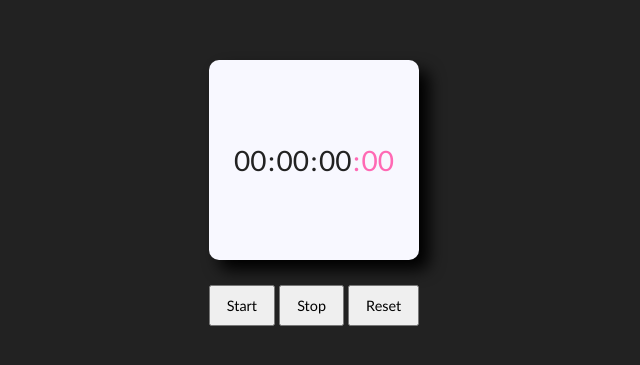
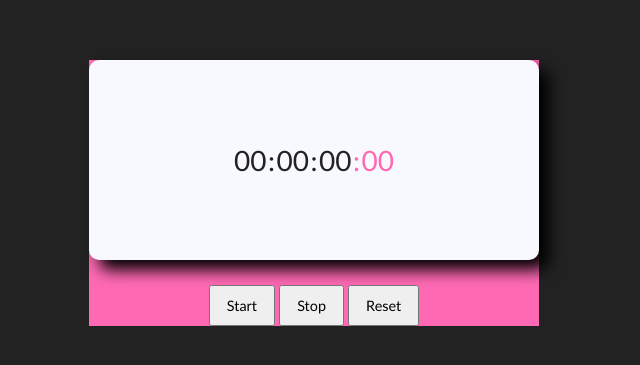
Before and after one commit to dennisbartol/Stop-watch, a plain HTML site: page stopwatch.html in a window 1280 px wide. Shown: the part 207-572 px from the top of the page, without its empty margins (326-966 px from the left). Drawn offline with Linux system fonts and the light colour scheme.

Commit message:
Update stopwatch.css

```diff
--- a/stopwatch.css
+++ b/stopwatch.css
@@ -16,6 +16,10 @@ body {
 
 .wrapper {
     user-select: none;
+    width: 450px;
+    height: 450px:
+    border-radius: 50%;
+    background-color: hotpink; /* Temp. focus color */
 }
 
 .wrapper .time {
```
